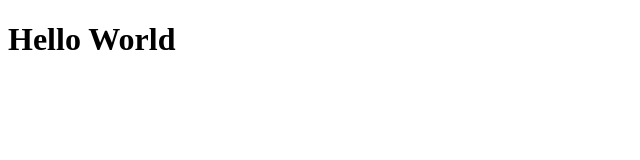
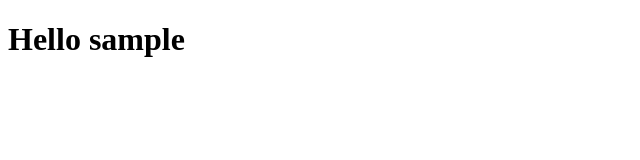
Before and after one commit to Tomo-osw/Candies_matching, a React (Create React App) app in the folder frontend/: page /sample in a window 1280 px wide. Shown: the top 160 px of the page, without its empty margins (0-640 px from the left). Built offline with nearby package versions, Linux system fonts and the light colour scheme.

Commit message:
ルーティングを追加

```diff
--- a/frontend/src/index.tsx
+++ b/frontend/src/index.tsx
@@ -1,5 +1,5 @@
 import { BrowserRouter, Routes, Route } from "react-router-dom";
-import { SamplePage } from "./pages/Sample";
+import { PlaceholderPage } from "./pages/PlaceholderPage";
 
 import React from 'react';
 import ReactDOM from 'react-dom/client';
@@ -13,7 +13,18 @@ root.render(
     <BrowserRouter>
       <Routes>
         <Route path='/' element={<App />} />
-        <Route path='/sample' element={<SamplePage />} />
+        <Route path='/sample' element={<PlaceholderPage text={"sample"} />} />
+        <Route path='/home' element={<PlaceholderPage text={"home"} />} />
+        <Route path='/searchResult' element={<PlaceholderPage text={"searchResult"} />} />
+        <Route path='/detail/:id' element={<PlaceholderPage text={"detail page"} />} />
+        <Route path='/thanks' element={<PlaceholderPage text={"thanks"} />} />
+        <Route path='/login/publisher' element={<PlaceholderPage text={"Publisher Page"} />} />
+        <Route path='/registerManga' element={<PlaceholderPage text={"Manga Add Page"} />} />
+        <Route path='/editManga' element={<PlaceholderPage text={"Manga Edit Page"} />} />
+
+        {/* ここからは時間があれば作るページ */}
+        <Route path='/login/advertiser' element={<PlaceholderPage text={"Advertiser Page"} />} />
+        <Route path='/editAd' element={<PlaceholderPage text={"editAd Page"} />} />
       </Routes>
     </BrowserRouter>
 
--- /dev/null
+++ b/frontend/src/pages/PlaceholderPage.tsx
@@ -0,0 +1,3 @@
+export const PlaceholderPage = ({text} : {text: string}) => {
+    return <h1>Hello {text}</h1>
+}
--- a/frontend/src/pages/Sample.tsx
+++ /dev/null
@@ -1,3 +0,0 @@
-export const SamplePage = () => {
-    return <h1>Hello World</h1>
-}
```
Also changed, not shown: frontend/package.json (+7 -0 lines), 1 other file (tests, documents, lock files or other folders).
